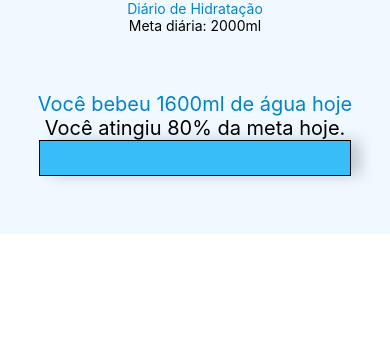
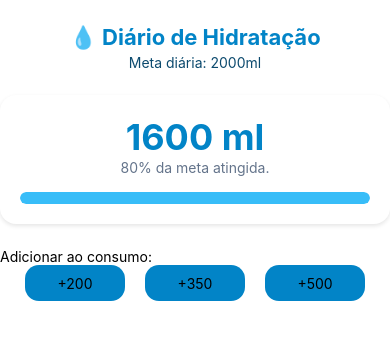
Before and after one commit to davi-morais2008/diario-hidratacao, a React Native app: screen / in a window 390 px wide. Shown: the top 340 px of the page. Built offline with nearby package versions, Linux system fonts and the light colour scheme.

Commit message:
MOD: Início da criação dos botões de ação.

```diff
--- a/App.jsx
+++ b/App.jsx
@@ -1,12 +1,18 @@
 import { StatusBar, View, Text, StyleSheet} from "react-native";
+import { useState } from "react";
 import { SafeAreaProvider, SafeAreaView } from "react-native-safe-area-context";
 import Header from "./src/components/Header";
 import WaterProgress from "./src/components/WaterProgress";
+import ActionButton from "./src/components/ActionButtons";
 
 
 export default function App(){
+  const GOAL = 2000
+  const waterConsumed = 1600
 
-  const GOAL = 2000
+  const [acrescimo, setAcrescimo] =  useState(0)
+
+
 
   return(
     <SafeAreaProvider>
@@ -14,7 +20,8 @@ export default function App(){
       <StatusBar barStyle={'auto'} />
       <View >
         <Header goal={GOAL} />
-        <WaterProgress aguaConsumida={1600} objetivo={GOAL} />
+        <WaterProgress aguaConsumida={waterConsumed} objetivo={GOAL} />
+        <ActionButton />
       </View>
       </SafeAreaView>
     </SafeAreaProvider>
--- a/src/components/ActionButtons.jsx
+++ b/src/components/ActionButtons.jsx
@@ -1,13 +1,44 @@
-import { View, Text } from "react-native"
+import { StyleSheet ,View, Text, Pressable } from "react-native"
+import { COLORS } from "../constants/colors"
 
-export default function ActionButton() {
-    return(
+export default function ActionButton({ aguaAcrescimo, reset }) {
+    return (
+        <View>
+            <Text>Adicionar ao consumo:</Text>
+            <View style={styles.container}>
+                <Pressable onPress={() => aguaAcrescimo(200)} style={styles.btnAdd}>
+                    <Text>+200</Text>
+                </Pressable>
 
-        <View>
-            <Text>
-                Eu sou o ActionButtons
-            </Text>
+                <Pressable  style={styles.btnAdd}>
+                    <Text>+350</Text>
+                </Pressable>
+
+                <Pressable  style={styles.btnAdd}>
+                    <Text>+500</Text>
+                </Pressable>
+            </View>
+
         </View>
 
     )
 };
+
+const styles = StyleSheet.create({
+    container: {
+        justifyContent: 'center',
+        alignItems:'center',
+        flexDirection:'row',
+        gap:20
+    },
+    btnAdd: {
+        width:100,
+        height:36,
+        backgroundColor:COLORS.primary,
+        borderRadius: 14,
+        alignItems:'center',
+        justifyContent:'center'
+
+    },
+    btnReset: {}
+})
--- a/src/components/Header.jsx
+++ b/src/components/Header.jsx
@@ -7,7 +7,7 @@ export default function Header({goal}) {
 
     return(
         <View style={styles.container} >
-            <Text style={styles.title} >Diário de Hidratação</Text>
+            <Text style={styles.title} >💧 Diário de Hidratação</Text>
             <Text style={styles.subtitle}>Meta diária: {goal}ml</Text>
         </View>
 
@@ -18,13 +18,19 @@ export default function Header({goal}) {
 const styles = StyleSheet.create({
     container:{
         alignItems: 'center',
-        backgroundColor: COLORS.background
+        marginTop: 24,
+        marginBottom: 24,
+
     },
     title:{
         color: COLORS.primary,
+        fontSize: 22,
+        fontWeight: 'bold'
     },
     subtitle:{
-        backgroundColor: COLORS.background,
+        fontSize: 14,
+        color: COLORS.textMain,
+        marginTop: 4
     },
 
 })
--- a/src/components/WaterProgress.jsx
+++ b/src/components/WaterProgress.jsx
@@ -6,13 +6,13 @@ export default function WaterProgress({aguaConsumida, objetivo}) {
     const percentual = Math.min(Math.round((aguaConsumida / objetivo) * 100),100)
 
     return(
-        <View style={styles.container}>
-            <Text style={styles.title}>Você bebeu {aguaConsumida}ml de água hoje</Text>
-            <Text style={styles.subtitle}>Você atingiu {percentual}% da meta hoje.</Text>
+        <View style={styles.card}>
+            <Text style={styles.consumedText}>{aguaConsumida} ml</Text>
+            <Text style={styles.percentageText}>{percentual}% da meta atingida.</Text>
 
-            <View style={styles.barProgress}>
+            <View style={styles.progressBarBackground}>
                 {/* + '%', uma concatenação pois sem ela, o width fica apenas como 50 e não 50%. */}
-                <View style={styles.progress} width={percentual + '%'}/>
+                <View style={styles.progressBarFill} width={percentual + '%'}/>
             </View>
 
         </View>
@@ -20,31 +20,39 @@ export default function WaterProgress({aguaConsumida, objetivo}) {
 };
 
 const styles = StyleSheet.create({
-    container:{
-        height:200,
-        width:'100%',
-        backgroundColor:COLORS.background,
+  card: {
+    backgroundColor: COLORS.cardBg,
+    borderRadius: 16,
+    padding: 20,
+    width: '100%',
     alignItems: 'center',
-        justifyContent:'center',
-
+    marginBottom: 24,
+    elevation: 3,
+    shadowColor: '#000',
+    shadowOffset: { width: 0, height: 2 },
+    shadowOpacity: 0.1,
+    shadowRadius: 4,
   },
-    title:{
+  consumedText: {
+    fontSize: 36,
+    fontWeight: 'bold',
     color: COLORS.primary,
-        fontSize: 20,
   },
-    subtitle:{
-        fontSize: 20
+  percentageText: {
+    fontSize: 14,
+    color: COLORS.textMuted,
+    marginBottom: 16,
   },
-    barProgress:{
-        borderWidth: 1,
-        width: '80%',
-        height: 36,
-        backgroundColor: COLORS.primary
-
+  progressBarBackground: {
+    width: '100%',
+    height: 12,
+    backgroundColor: '#E0F2FE',
+    borderRadius: 6,
+    overflow: 'hidden',
   },
-    progress:{
+  progressBarFill: {
     height: '100%',
     backgroundColor: COLORS.secondary,
-        boxShadow: '10px 0px 15px rgba(0, 0, 0, 0.2);,'
-    }
-})
+    borderRadius: 6,
+  },
+});
```
Also changed, not shown: swap.txt. Lines whose indentation alone changed are shown as unchanged.
